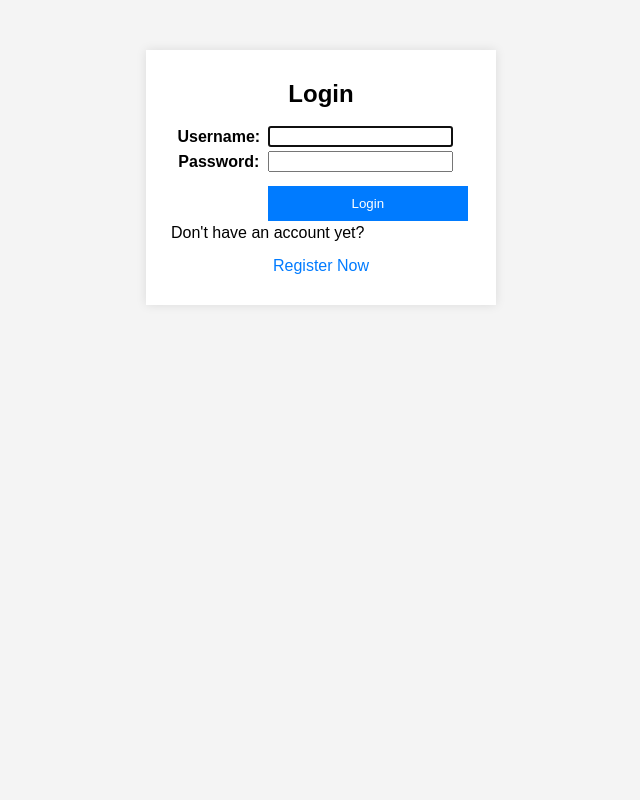
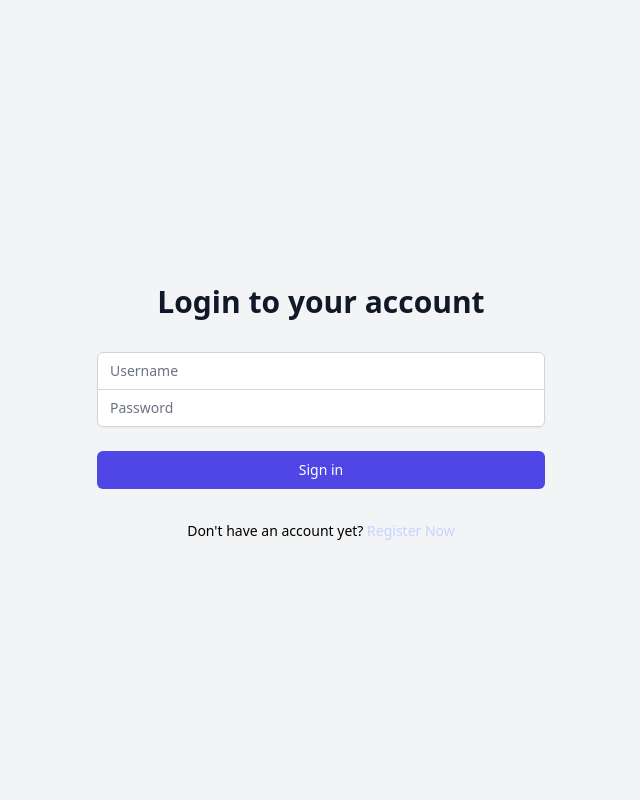
Before and after one commit to alialuraydhi/ontastore, a Django app: page /login/ in a window 1280 px wide. Shown: the whole page, without its empty margins (319-959 px from the left). Run offline with Django 5.2, Linux system fonts and the light colour scheme; some libraries are stand-ins or nearby versions.

Commit message:
Menyelesaikan tugas 5

```diff
--- /dev/null
+++ b/main/templates/card_info.html
@@ -0,0 +1,6 @@
+<div class="bg-indigo-700 rounded-xl overflow-hidden border-2 border-indigo-800">
+    <div class="p-4 animate-shine">
+      <h5 class="text-lg font-semibold text-gray-200">{{ title }}</h5>
+      <p class="text-white">{{ value }}</p>
+    </div>
+</div>
--- a/main/templates/login.html
+++ b/main/templates/login.html
@@ -1,111 +1,66 @@
-<!DOCTYPE html>
-<html lang="en">
+{% extends 'base.html' %}
 
-<head>
-    <meta charset="UTF-8">
-    <meta name="viewport" content="width=device-width, initial-scale=1.0">
+{% block meta %}
 <title>Login</title>
-    <style>
-        body {
-            font-family: Arial, sans-serif;
-            background-color: #f4f4f4;
-            margin: 0;
-            padding: 0;
-        }
+{% endblock meta %}
 
-        .login {
-            width: 300px;
-            margin: 50px auto;
-            padding: 30px 25px;
-            background: white;
-            box-shadow: 0 0 10px rgba(0, 0, 0, 0.1);
-        }
+{% block content %}
+<div class="min-h-screen flex items-center justify-center w-screen bg-gray-100 py-12 px-4 sm:px-6 lg:px-8">
+  <div class="max-w-md w-full space-y-8">
+    <div>
+      <h2 class="mt-6 text-center text-black text-3xl font-extrabold text-gray-900">
+        Login to your account
+      </h2>
+    </div>
+    <form class="mt-8 space-y-6" method="POST" action="">
+      {% csrf_token %}
+      <input type="hidden" name="remember" value="true">
+      <div class="rounded-md shadow-sm -space-y-px">
+        <div>
+          <label for="username" class="sr-only">Username</label>
+          <input id="username" name="username" type="text" required class="appearance-none rounded-none relative block w-full px-3 py-2 border border-gray-300 placeholder-gray-500 text-gray-900 rounded-t-md focus:outline-none focus:ring-indigo-500 focus:border-indigo-500 focus:z-10 sm:text-sm" placeholder="Username">
+        </div>
+        <div>
+          <label for="password" class="sr-only">Password</label>
+          <input id="password" name="password" type="password" required class="appearance-none rounded-none relative block w-full px-3 py-2 border border-gray-300 placeholder-gray-500 text-gray-900 rounded-b-md focus:outline-none focus:ring-indigo-500 focus:border-indigo-500 focus:z-10 sm:text-sm" placeholder="Password">
+        </div>
+      </div>
 
-        .login h1 {
-            margin: 0 0 15px;
-            text-align: center;
-            font-size: 24px;
-        }
-
-        .login form {
-            display: flex;
-            flex-direction: column;
-        }
-
-        .login form table {
-            width: 100%;
-        }
-
-        .login form input[type="submit"] {
-            width: 100%;
-            padding: 10px;
-            background-color: #007bff;
-            border: none;
-            color: white;
-            cursor: pointer;
-            margin-top: 10px;
-        }
-
-        .login form input[type="submit"]:hover {
-            background-color: #0056b3;
-        }
-
-        .login .messages ul {
-            list-style-type: none;
-            padding: 0;
-        }
-
-        .login .messages li {
-            background: #e74c3c;
-            color: white;
-            padding: 10px;
-            margin: 5px 0;
-            border-radius: 3px;
-        }
-
-        .login a {
-            display: block;
-            text-align: center;
-            margin-top: 15px;
-            color: #007bff;
-            text-decoration: none;
-        }
-
-        .login a:hover {
-            text-decoration: underline;
-        }
-    </style>
-</head>
-
-<body>
-    <div class="login">
-        <h1>Login</h1>
-
-        <form method="POST" action="">
-            {% csrf_token %}
-            <table>
-                {{ form.as_table }}
-                <tr>
-                    <td></td>
-                    <td><input class="btn login_btn" type="submit" value="Login" /></td>
-                </tr>
-            </table>
+      <div>
+        <button type="submit" class="group relative w-full flex justify-center py-2 px-4 border border-transparent text-sm font-medium rounded-md text-white bg-indigo-600 hover:bg-indigo-700 focus:outline-none focus:ring-2 focus:ring-offset-2 focus:ring-indigo-500">
+          Sign in
+        </button>
+      </div>
     </form>
 
     {% if messages %}
-        <div class="messages">
-            <ul>
+    <div class="mt-4">
       {% for message in messages %}
-                <li>{{ message }}</li>
-                {% endfor %}
-            </ul>
+      {% if message.tags == "success" %}
+            <div class="bg-green-100 border border-green-400 text-green-700 px-4 py-3 rounded relative" role="alert">
+                <span class="block sm:inline">{{ message }}</span>
+            </div>
+        {% elif message.tags == "error" %}
+            <div class="bg-red-100 border border-red-400 text-red-700 px-4 py-3 rounded relative" role="alert">
+                <span class="block sm:inline">{{ message }}</span>
+            </div>
+        {% else %}
+            <div class="bg-blue-100 border border-blue-400 text-blue-700 px-4 py-3 rounded relative" role="alert">
+                <span class="block sm:inline">{{ message }}</span>
             </div>
         {% endif %}
-        <div class="register-link">
+      {% endfor %}
+    </div>
+    {% endif %}
+
+    <div class="text-center mt-4">
+      <p class="text-sm text-black">
         Don't have an account yet?
-            <a href="{% url 'main:register' %}">Register Now</a>
+        <a href="{% url 'main:register' %}" class="font-medium text-indigo-200 hover:text-indigo-300">
+          Register Now
+        </a>
+      </p>
     </div>
   </div>
-</body>
-
-</html>
+</div>
+{% endblock content %}
--- a/main/urls.py
+++ b/main/urls.py
@@ -1,5 +1,5 @@
 from django.urls import path
-from main.views import show_main, create_product, show_xml, show_json, show_xml_by_id, show_json_by_id, register, login_user, logout_user
+from main.views import show_main, create_product, show_xml, show_json, show_xml_by_id, show_json_by_id, register, login_user, logout_user, edit_product, delete_product
 
 
 
@@ -15,4 +15,6 @@ urlpatterns = [
     path('register/', register, name='register'),
     path('login/', login_user, name='login'),
     path('logout/', logout_user, name='logout'),
+    path('edit-product/<uuid:id>', edit_product, name='edit_product'),
+    path('delete-product/<uuid:id>', delete_product, name='delete_product'),
 ]
--- a/main/views.py
+++ b/main/views.py
@@ -87,3 +87,21 @@ def logout_user(request):
     response = HttpResponseRedirect(reverse('main:login'))
     response.delete_cookie('last_login')
     return response
+
+def edit_product(request, id):
+    product = Product.objects.get(pk = id)
+
+    form = ProductForm(request.POST or None, instance=product)
+
+    if form.is_valid() and request.method == "POST":
+        form.save()
+        return HttpResponseRedirect(reverse('main:show_main'))
+
+    context = {'form': form}
+    return render(request, "edit_product.html", context)
+
+def delete_product(request, id):
+    product = Product.objects.get(pk = id)
+    product.delete()
+
+    return HttpResponseRedirect(reverse('main:show_main'))
--- /dev/null
+++ b/static/css/global.css
@@ -0,0 +1,20 @@
+.form-style form input, form textarea, form select {
+    width: 100%;
+    padding: 0.5rem;
+    border: 2px solid #bcbcbc;
+    border-radius: 0.375rem;
+}
+.form-style form input:focus, form textarea:focus, form select:focus {
+    outline: none;
+    border-color: #674ea7;
+    box-shadow: 0 0 0 3px #674ea7;
+}
+@keyframes shine {
+    0% { background-position: -200% 0; }
+    100% { background-position: 200% 0; }
+}
+.animate-shine {
+    background: linear-gradient(120deg, rgba(255, 255, 255, 0.3), rgba(255, 255, 255, 0.1) 50%, rgba(255, 255, 255, 0.3));
+    background-size: 200% 100%;
+    animation: shine 3s infinite;
+}
--- a/templates/base.html
+++ b/templates/base.html
@@ -5,9 +5,12 @@
     <meta charset="UTF-8" />
     <meta name="viewport" content="width=device-width, initial-scale=1.0" />
     {% block meta %} {% endblock meta %}
+    <script src="https://cdn.tailwindcss.com"></script>
+    <link rel="stylesheet" href="{% static 'css/global.css' %}"/>
   </head>
-
   <body>
-    {% block content %} {% endblock content %}
+    {% block content %}
+    {% include 'navbar.html' %}
+    {% endblock content %}
   </body>
 </html>
```
Also changed, not shown: main/templates/card_product.html (added, +38 -0 lines), main/templates/create_product.html (+38 -13 lines), main/templates/edit_product.html (added, +41 -0 lines), main/templates/main.html (+44 -37 lines), main/templates/register.html (+58 -20 lines), ontastore/settings.py (+7 -0 lines), templates/navbar.html (added, +57 -0 lines), db.sqlite3. Lines whose indentation alone changed are shown as unchanged.
